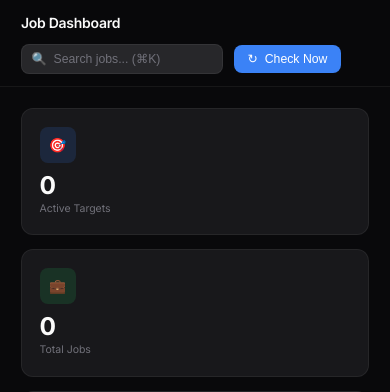
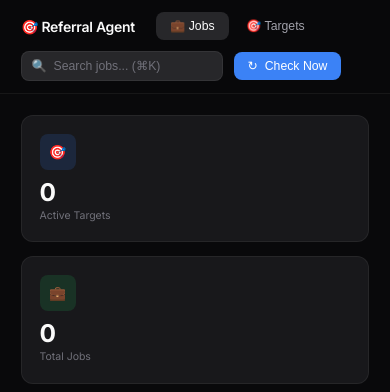
Before and after one commit to JithendraNara/referral-agent, a FastAPI app: page / in a window 390 px wide. Shown: the top 392 px of the page. Run offline with FastAPI, Linux system fonts and the light colour scheme.

Commit message:
fix: Add mobile-friendly header tabs for navigation

```diff
--- a/static/app.js
+++ b/static/app.js
@@ -44,11 +44,24 @@ function initApp() {
         });
     });
 
-    // Navigation
+    // Navigation - Sidebar
     document.querySelectorAll('.nav-item').forEach(item => {
         item.addEventListener('click', () => {
             const view = item.dataset.view;
             if (view) switchView(view);
+        });
+    });
+
+    // Navigation - Header tabs (mobile)
+    document.querySelectorAll('.header-tab').forEach(tab => {
+        tab.addEventListener('click', () => {
+            const view = tab.dataset.view;
+            if (view) {
+                switchView(view);
+                // Update header tabs active state
+                document.querySelectorAll('.header-tab').forEach(t => t.classList.remove('active'));
+                tab.classList.add('active');
+            }
         });
     });
 
--- a/static/styles.css
+++ b/static/styles.css
@@ -183,10 +183,48 @@ body {
     margin: 0 auto;
 }
 
+.header-left {
+    display: flex;
+    align-items: center;
+    gap: 1.5rem;
+}
+
 .page-title {
     font-size: 1rem;
     font-weight: 600;
     letter-spacing: -0.02em;
+}
+
+.header-tabs {
+    display: flex;
+    gap: 0.25rem;
+}
+
+.header-tab {
+    padding: 0.5rem 1rem;
+    background: transparent;
+    border: none;
+    color: var(--text-secondary);
+    font-size: 0.875rem;
+    font-weight: 500;
+    cursor: pointer;
+    border-radius: var(--radius-md);
+    transition: all var(--transition-fast);
+}
+
+.header-tab:hover {
+    background: var(--bg-hover);
+    color: var(--text-primary);
+}
+
+.header-tab.active {
+    background: var(--bg-tertiary);
+    color: var(--text-primary);
+}
+
+@media (min-width: 1025px) {
+    .header-tabs { display: none; }
+    .page-title { display: none; }
 }
 
 .header-actions { display: flex; align-items: center; gap: 0.75rem; }
--- a/templates/index.html
+++ b/templates/index.html
@@ -54,7 +54,13 @@
             <!-- Header -->
             <header class="header">
                 <div class="header-content">
-                    <h1 class="page-title">Job Dashboard</h1>
+                    <div class="header-left">
+                        <h1 class="page-title">🎯 Referral Agent</h1>
+                        <nav class="header-tabs">
+                            <button class="header-tab active" data-view="jobs">💼 Jobs</button>
+                            <button class="header-tab" data-view="targets">🎯 Targets</button>
+                        </nav>
+                    </div>
                     <div class="header-actions">
                         <div class="search-container">
                             <span class="search-icon">🔍</span>
```
